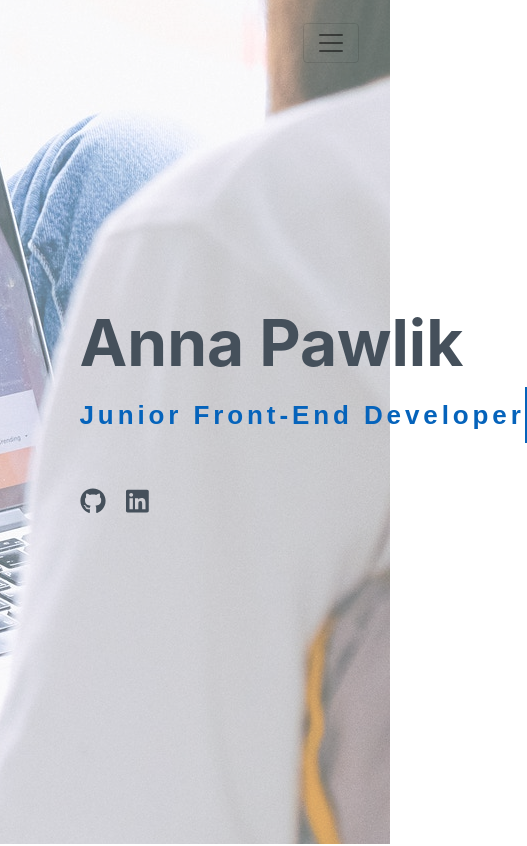
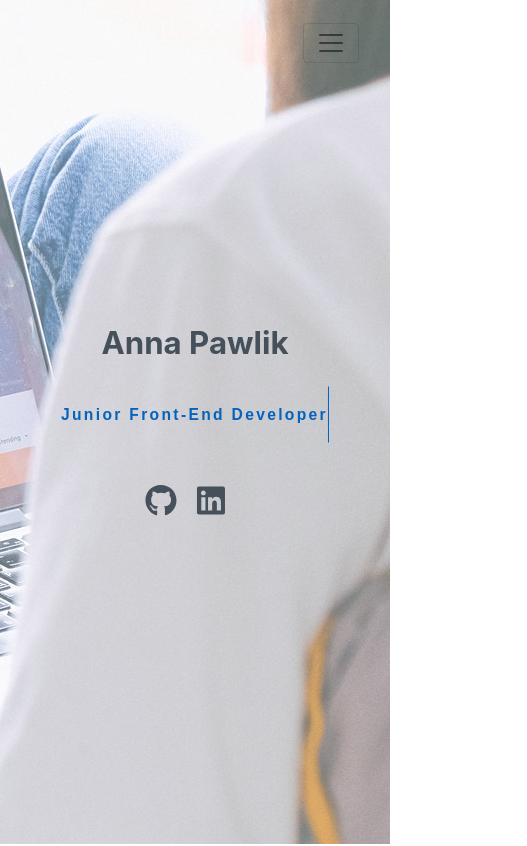
Before and after one commit to AnnaPawlik/Portfolio, a React (Create React App) app in the folder client/: page / in a window 390 px wide. Shown: the top 846 px of the page, 527 px wide, since content can reach past the window. Built offline with nearby package versions, Linux system fonts and the light colour scheme.

Commit message:
Add rwd header

```diff
--- a/client/src/components/features/Header/Header.scss
+++ b/client/src/components/features/Header/Header.scss
@@ -1,6 +1,8 @@
 .header {
     height: 100vh;
     width: 100%;
+    font-size: 24px;
+    overflow: hidden;
 
     &::after {
         content: "";
@@ -19,13 +21,13 @@
         position: relative;
         top: 0;
         left: 15%;
-        font-size: 64px;
+        font-size: 2.5em;
         color: #45505b;
         font-weight: 700;
         line-height: 56px;
 
         .subtitle {
-            font-size: 26px;
+            font-size: 0.5em;
             font-family: "Popins", sans-serif;
             color:  #0563bb;
             overflow: hidden;
@@ -37,7 +39,7 @@
         }
 
         .social-links {
-            font-size: 26px;
+            font-size: 2rem;
             color: #45505b;
             margin-top: 15px;
 
@@ -63,3 +65,15 @@
     from, to { border-color: transparent }
     50% { border-color:  #0563bb }
 }
+
+@media (max-width: 767px) {
+    .header-title {
+        text-align: center;
+        left: 0;
+        font-size: 1.3em;
+        position: absolute;
+        top: 50%;
+        left: 50%;
+        transform: translate(-50%, -50%);
+    }
+}
```
